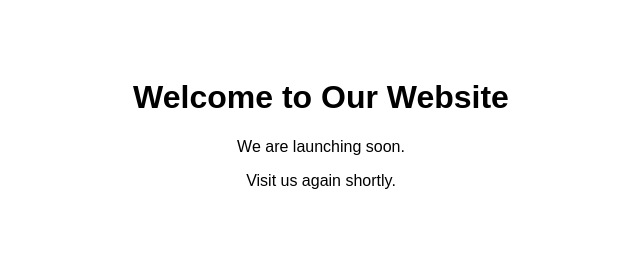
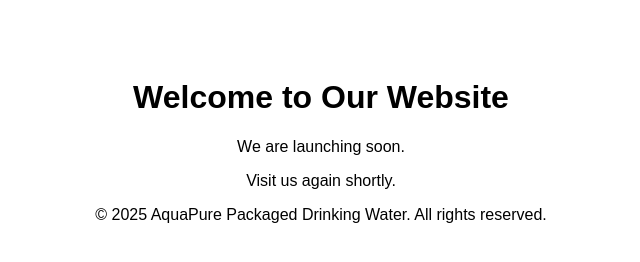
Before and after one commit to srihaj/jkaqua, a plain HTML site: page index.html in a window 1280 px wide. Shown: the whole page, without its empty margins (319-959 px from the left). Drawn offline with Linux system fonts and the light colour scheme.

Commit message:
Add footer with copyright information

```diff
--- a/index.html
+++ b/index.html
@@ -10,4 +10,7 @@
   <p>We are launching soon.</p>
   <p>Visit us again shortly.</p>
 </body>
+<footer>
+  <p>© 2025 AquaPure Packaged Drinking Water. All rights reserved.</p>
+</footer>
 </html>
```
